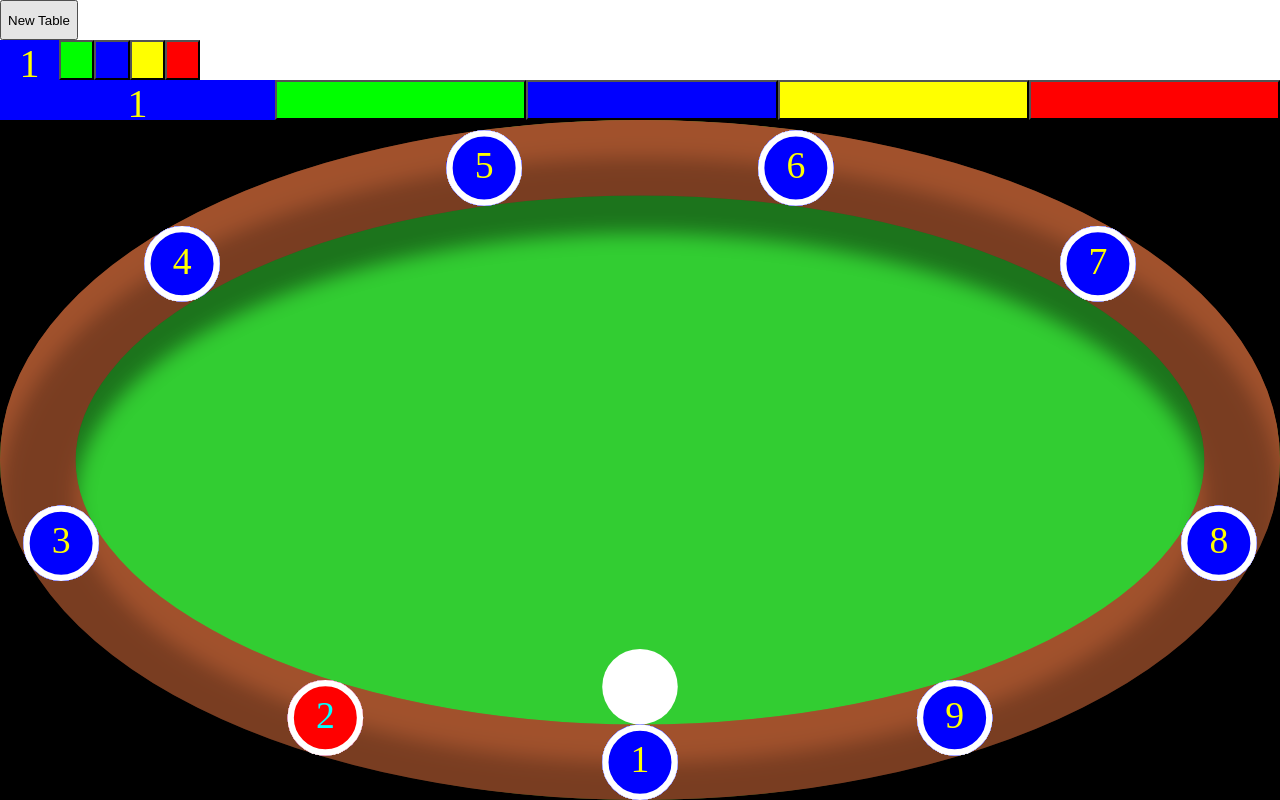
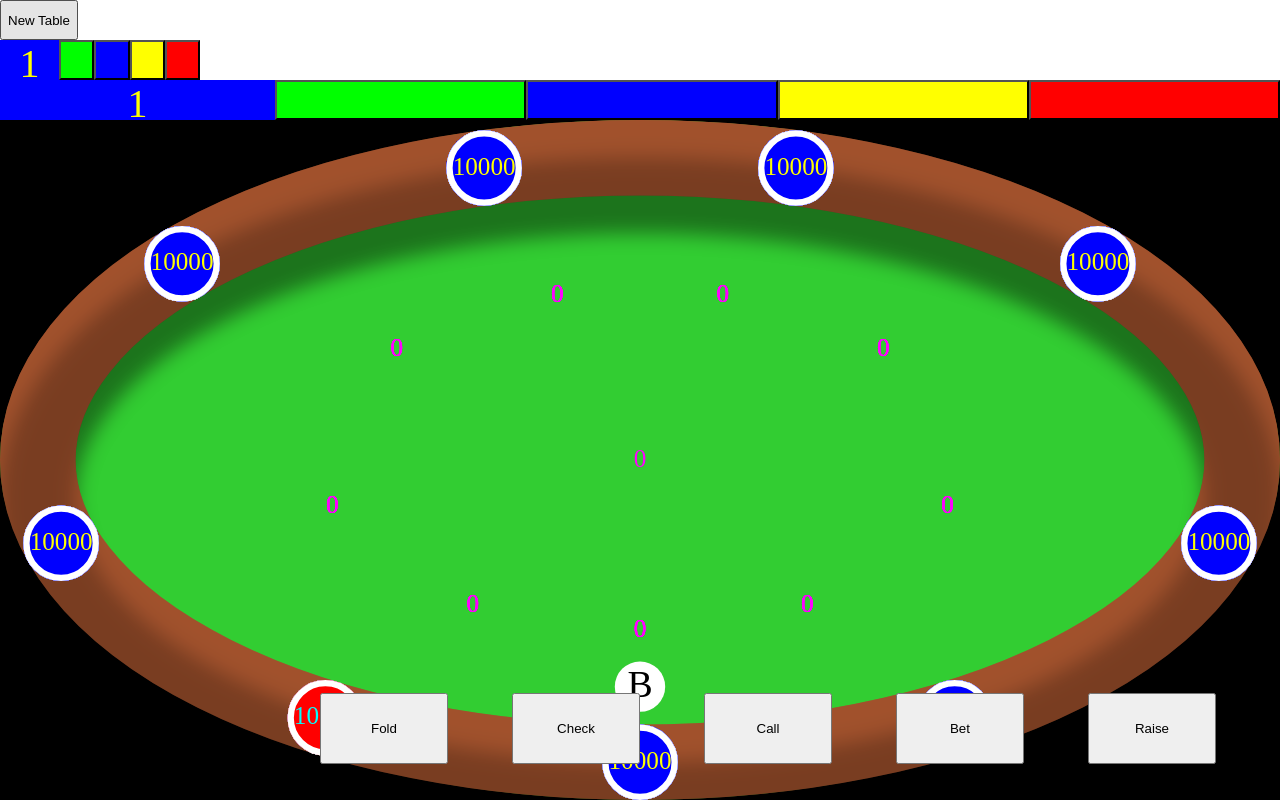
Before and after one commit to Vaiok/Card_Game_Builder, a plain HTML site: page index.html in a window 1280 px wide. Both pictures are taken after a click on the button "New Table". Drawn offline with Linux system fonts and the light colour scheme.

Commit message:
Pre-rearrangement Save.

```diff
--- a/Dealer.js
+++ b/Dealer.js
@@ -1,7 +1,9 @@
 class Dealer {
+  #tble;
   #cardFormat;
 
-  constructor(cf) {
+  constructor(tbl,cf) {
+    this.#tble = tbl;
     this.#cardFormat = cf;
   }
 }
--- a/Layout.css
+++ b/Layout.css
@@ -50,3 +50,21 @@ body, p {margin: 0;}
   flex: 1 0 0;
   font-size: 3vh;
 }
+
+/* **New** */
+.foldBtn {
+  grid-area: 18 / 6 / 20 / 8;
+}
+.checkBtn {
+  grid-area: 18 / 9 / 20 / 11;
+}
+.callBtn {
+  grid-area: 18 / 12 / 20 / 14;
+}
+.betBtn {
+  grid-area: 18 / 15 / 20 / 17;
+}
+.raiseBtn {
+  grid-area: 18 / 18 / 20 / 20;
+}
+/* **New** */
--- a/Menu_Bar.js
+++ b/Menu_Bar.js
@@ -14,7 +14,7 @@ class MenuBar {
         a: [tble, '#ff0', '#00f', 'static', (a)=>{return !a;}, 'none', -1]},
       {s: sf.#clsMn, p: sf.wp, t: 'button', c: 'menuClose', f: sf.sizeClose, a: [tble]}];
     for (let {s, p, t, c=undefined, x=null, f=undefined, a=undefined} of elemObj) {
-      s = crtElem(p, t, {cont:x, props:[{prop:'className', val:c}], evnts:[{type:'click', func:f, argLst: a}]});
+      s = crtElem(p, t, {cont:x, props:[{prop:'className', val:c}], evnts:[{type:'click', func:f, argLst:a}]});
     }
   }
   // Accessors
--- a/Raker.js
+++ b/Raker.js
@@ -1,10 +1,10 @@
 class Raker {
+  #tble;
   #wagerFormat;  #bettingStructure;  #royaltyStructure;
   #minBet;  #pot;  #currBet;  #minRaise;
-  #plyrArr;
 
-  constructor(plArr, wf, mnbt) {
-    this.#plyrArr = plArr;
+  constructor(tbl, wf, mnbt) {
+    this.#tble = tbl;
     this.#wagerFormat = wf;  this.#bettingStructure = null;  this.#royaltyStructure = null;
     this.#minBet = mnbt;  this.#pot = 0;  this.#currBet = 0;  this.#minRaise = this.#minBet;
   }
@@ -12,10 +12,11 @@ class Raker {
   get pot() {return this.#pot;}
   set pot(newPot) {this.#pot = newPot;}
 
-  rakeSubPots() {
-    for (let playr of this.#plyrArr) {
+  rakeSubPots(plyrArr) {
+    for (let playr of plyrArr) {
       this.#pot += playr.subPot;
       playr.subPot = 0;
     }
   }
+  drawPot(cv2d) {drawText(cv2d, this.#tble.cvw, this.#tble.cvh, 'magenta', this.#tble.bw*2/3, this.#pot);}
 }
--- a/Seat.js
+++ b/Seat.js
@@ -1,6 +1,6 @@
 class Seat {
   #tble;  #xPos;  #yPos;  #angPos;
-  #inHand;  #myTurn;
+  #mySeat;  #inHand;  #myTurn;
   #chipCnt;  #callSize;  #betSize;  #subPot;
 
   constructor(tbl, xp = 0, yp = 0, ap = 0, cc = 10000) {
@@ -8,11 +8,12 @@ class Seat {
     this.#xPos = xp;
     this.#yPos = yp;
     this.#angPos = ap;
+    this.#mySeat = true;
     this.#inHand = true;
     this.#myTurn = false;
     this.#chipCnt = cc;
-    this.#callSize = 0;
-    this.#betSize = 0;
+    this.#callSize = 10;
+    this.#betSize = 10;
     this.#subPot = 0;
   }
 
@@ -46,16 +47,35 @@ class Seat {
     this.#chipCnt -= this.#callSize;
     this.#subPot += this.#callSize;
     this.#tble.nextPlayer();
+    this.#tble.drawScene();
   }
   bet() {
     this.#chipCnt -= this.#betSize;
     this.#subPot += this.#betSize;
     this.#tble.nextPlayer();
+    this.#tble.drawScene();
   }
   raise() {
     this.#chipCnt -= this.#callSize + this.#betSize;
     this.#subPot += this.#callSize + this.#betSize;
     this.#tble.nextPlayer();
+    this.#tble.drawScene();
   }
   // // Work On
+
+  drawPlayer(cv2d, plyrRed) {
+    if (plyrRed && this.#myTurn) {
+      drawEllipse(cv2d, this.x, this.y, this.#tble.bw, this.#tble.bw, 'red');
+      drawText(cv2d, this.x, this.y, 'cyan', this.#tble.bw*2/3, this.chips);
+    }
+    else {
+      drawEllipse(cv2d, this.x, this.y, this.#tble.bw, this.#tble.bw, 'blue');
+      drawText(cv2d, this.x, this.y, 'yellow', this.#tble.bw*2/3, this.chips);
+    }
+    drawEllipse(cv2d, this.x, this.y, this.#tble.bw*11/12, this.#tble.bw*11/12, 'white', 'stroke', this.#tble.bw/6);
+    const xPos = this.#tble.cvw - Math.sin(this.ang) * (this.#tble.cvw/2);
+    const yPos = this.#tble.cvh + Math.cos(this.ang) * (this.#tble.cvh/2);
+    drawText(cv2d, xPos, yPos, 'magenta', this.#tble.bw*2/3, this.subPot);
+  }
+
 }
--- a/Table.js
+++ b/Table.js
@@ -4,21 +4,28 @@ class Table {
   #plyrTurn;  #plyrBttn;
   #actPlyrRed;  #plyrTxtIntrvl;
 
+  // New
+  #foldBtn;  #checkBtn;  #callBtn;  #betBtn;  #raiseBtn;
+  // // New
+
   constructor(pc = 9, cc = 10000, wf = 'bets', mnbt = 2, cf = 'poker') {
-    this.#plyrCnt = pc;  this.#plyrArr = [];
-    for (let i = 0; i < this.#plyrCnt; i++) {this.#plyrArr[i] = new Seat(this, 0, 0, 1.5, cc);}
-    this.#plyrBttn = 0;
-  	this.#raker = new Raker(this.#plyrArr, wf, mnbt);
-    this.#dealer = new Dealer(cf);
-    this.#plyrTurn = this.#plyrBttn + 1;
-    this.refillPlyrsInHnd();
-    this.#actPlyrRed = false;
+
     this.#wp = crtElem(cnvsTrgt, 'div', {props: [{prop: 'className', val: 'cnvsWrap'}]});
     this.#wp.style.position = 'static';
     this.#cnvs = crtElem(this.#wp, 'canvas', {props: [{prop: 'className', val: 'cnvs'}]});
     this.#cnvs2d = this.#cnvs.getContext('2d');
     this.#tblBar = new MenuBar(this, this.#wp);
     this.#mnBar = new MenuBar(this, cnvsMenu);
+
+    this.#plyrCnt = pc;  this.#plyrArr = [];
+    for (let i = 0; i < this.#plyrCnt; i++) {this.#plyrArr[i] = new Seat(this, 0, 0, 1.5, cc);}
+    this.#plyrBttn = 0;
+  	this.#raker = new Raker(this, wf, mnbt);
+    this.#dealer = new Dealer(this, cf);
+    this.#plyrTurn = this.#plyrBttn + 1;
+    this.refillPlyrsInHnd();
+    this.#actPlyrRed = false;
+
     this.#plyrTxtIntrvl = setInterval(() => {
   		this.#actPlyrRed = !this.#actPlyrRed;
   		this.drawPlayers();
@@ -30,6 +37,35 @@ class Table {
       this.resizeCanvas();
       this.setTurn();
     });
+
+    // New
+    this.#foldBtn = document.createElement('button');
+    this.#wp.appendChild(this.#foldBtn);
+    this.#foldBtn.appendChild(document.createTextNode('Fold'));
+    this.#foldBtn.className = 'foldBtn';
+    this.#foldBtn.addEventListener('click', () => {this.#plyrArr[this.#plyrTurn].fold();});
+    this.#checkBtn = document.createElement('button');
+    this.#wp.appendChild(this.#checkBtn);
+    this.#checkBtn.appendChild(document.createTextNode('Check'));
+    this.#checkBtn.className = 'checkBtn';
+    this.#checkBtn.addEventListener('click', () => {this.#plyrArr[this.#plyrTurn].check();});
+    this.#callBtn = document.createElement('button');
+    this.#wp.appendChild(this.#callBtn);
+    this.#callBtn.appendChild(document.createTextNode('Call'));
+    this.#callBtn.className = 'callBtn';
+    this.#callBtn.addEventListener('click', () => {this.#plyrArr[this.#plyrTurn].call();});
+    this.#betBtn = document.createElement('button');
+    this.#wp.appendChild(this.#betBtn);
+    this.#betBtn.appendChild(document.createTextNode('Bet'));
+    this.#betBtn.className = 'betBtn';
+    this.#betBtn.addEventListener('click', () => {this.#plyrArr[this.#plyrTurn].bet();});
+    this.#raiseBtn = document.createElement('button');
+    this.#wp.appendChild(this.#raiseBtn);
+    this.#raiseBtn.appendChild(document.createTextNode('Raise'));
+    this.#raiseBtn.className = 'raiseBtn';
+    this.#raiseBtn.addEventListener('click', () => {this.#plyrArr[this.#plyrTurn].raise();});
+    // // New
+
   }
   // Accessors
   get mb() {return this.#mnBar;}
@@ -40,9 +76,38 @@ class Table {
   get bw() {return Math.min(this.#cnvs.width/2, this.#cnvs.height/2)/9;}
 
 
+
+
   // Work on
   // Move Players Turn and Button
+  nextHand() {
+    this.refillPlyrsInHnd();
+    this.nextBttn();
+    this.nextRound();
+  }
   refillPlyrsInHnd() {for (let pa of this.#plyrArr) {pa.isInHand();}}
+  nextBttn() {
+    this.#plyrBttn++;
+    if (this.#plyrBttn >= this.#plyrArr.length) {this.#plyrBttn = 0;}
+    this.drawScene();
+  }
+  jumpToBttn(bttn) {
+    if (bttn >= 0 && bttn < this.#plyrArr.length) {
+      this.#plyrBttn = bttn;
+      this.drawScene();
+    }
+  }
+  nextRound() {
+    this.clearTurn();
+    this.jumpToTurn(this.#plyrBttn + 1);
+    this.setTurn();
+    this.#raker.rakeSubPots(this.#plyrArr);
+  }
+  nextPlayer() {
+    this.clearTurn();
+    this.nextTurn();
+    this.setTurn();
+  }
   clearAllTurns() {for (let pa of this.#plyrArr) {pa.notTurn();}}
   clearTurn() {this.#plyrArr[this.#plyrTurn].notTurn();}
   nextTurn() {
@@ -55,33 +120,9 @@ class Table {
     if (trn >= 0 && trn < this.#plyrArr.length && this.#plyrArr[this.#plyrTurn].inHand) {this.#plyrTurn = trn;}
   }
   setTurn() {this.#plyrArr[this.#plyrTurn].isTurn();}
+  // // Work On
 
-  nextPlayer() {
-    this.clearTurn();
-    this.nextTurn();
-    this.setTurn();
-  }
-  nextRound() {
-    this.clearTurn();
-    this.jumpToTurn(this.#plyrBttn + 1);
-    this.setTurn();
-    this.#raker.rakeSubPots();
-  }
-  nextHand() {
 
-  }
-  nextBttn() {
-    this.#plyrBttn++;
-    if (this.#plyrBttn >= this.#plyrArr.length) {this.#plyrBttn = 0;}
-    this.drawScene();
-  }
-  jumpToBttn(bttn) {
-    if (bttn >= 0 && bttn < this.#plyrArr.length) {
-      this.#plyrBttn = bttn;
-      this.drawScene();
-    }
-  }
-  // // Work On
 
 
   // Tables Main Focal Point Function
@@ -197,28 +238,17 @@ class Table {
   drawTable() {
   	let shdw = {color: '#000f', blur: this.bw/2, x: 0, y: this.bw};
   	drawEllipse(this.#cnvs2d, this.cvw, this.cvh, this.cvw, this.cvh, 'limegreen');
+    this.#raker.drawPot(this.#cnvs2d);
   	drawEllipse(this.#cnvs2d, this.cvw, this.cvh, this.cvw - this.bw, this.cvh - this.bw,
   							'#a0522d', 'stroke', this.bw*2);
   	drawEllipse(this.#cnvs2d, this.cvw, this.cvh, this.cvw - this.bw, this.cvh - this.bw,
   							'#a0522d6f', 'stroke', this.bw*2, shdw);
   }
-  drawPlayers() {
-  	for (let i = 0; i < this.#plyrArr.length; i++) {
-      const pai = this.#plyrArr[i];
-      if (this.#actPlyrRed && pai.myTurn) {
-        drawEllipse(this.#cnvs2d, pai.x, pai.y, this.bw, this.bw, 'red');
-        drawText(this.#cnvs2d, pai.x, pai.y, 'cyan', this.bw, i, i+1);
-      }
-  		else {
-        drawEllipse(this.#cnvs2d, pai.x, pai.y, this.bw, this.bw, 'blue');
-        drawText(this.#cnvs2d, pai.x, pai.y, 'yellow', this.bw, i, i+1);
-      }
-  		drawEllipse(this.#cnvs2d, pai.x, pai.y, this.bw*11/12, this.bw*11/12, 'white', 'stroke', this.bw/6);
-  	}
-  }
+  drawPlayers() {for (let playr of this.#plyrArr) {playr.drawPlayer(this.#cnvs2d, this.#actPlyrRed);}}
   drawButton() {
     const xPos = this.cvw - Math.sin(this.#plyrArr[this.#plyrBttn].ang) * (this.cvw*2/3);
   	const yPos = this.cvh + Math.cos(this.#plyrArr[this.#plyrBttn].ang) * (this.cvh*2/3);
-    drawEllipse(this.#cnvs2d, xPos, yPos, this.bw, this.bw, 'white');
+    drawEllipse(this.#cnvs2d, xPos, yPos, this.bw*2/3, this.bw*2/3, 'white');
+    drawText(this.#cnvs2d, xPos, yPos, 'black', this.bw, 'B');
   }
 }
--- a/Util_Funcs.js
+++ b/Util_Funcs.js
@@ -30,7 +30,7 @@ function drawEllipse(cnvs2d, x, y, radX, radY, color, type = 'fill', lnWid = 1,
 	cnvs2d.ellipse(x, y, radX, radY, 0, 0, Math.PI*2);
 	cnvs2d[type]();
 }
-function drawText(cnvs2d, x, y, color, fntSz, i, cntnt) {
+function drawText(cnvs2d, x, y, color, fntSz, cntnt) {
 	cnvs2d.fillStyle = color;
 	cnvs2d.textAlign = 'center';
 	cnvs2d.textBaseline = 'middle';
```
